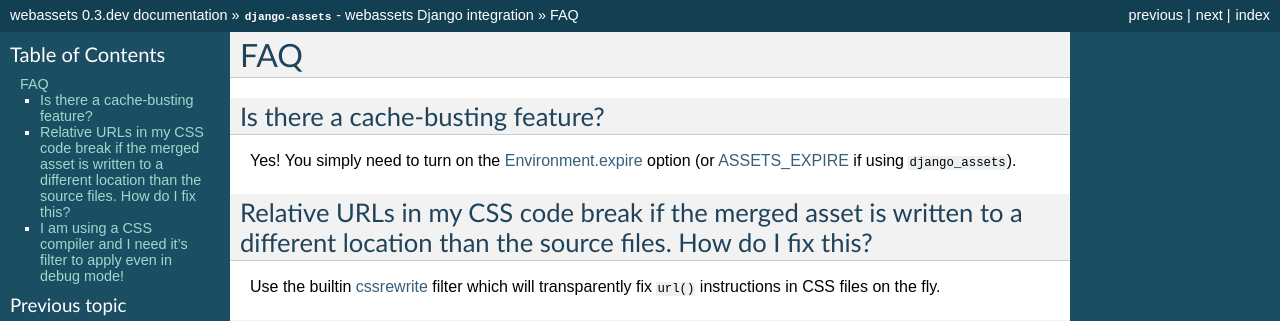
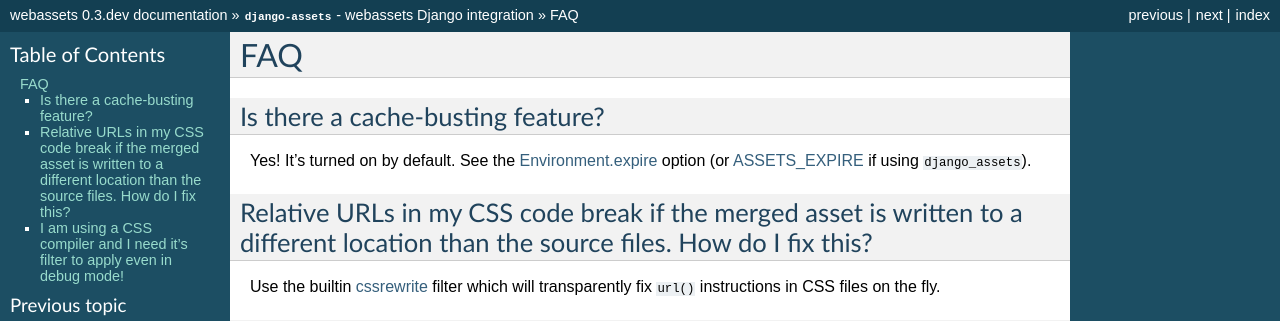
Before and after one commit to miracle2k/webassets, a Sphinx documentation site: the page built from docs/faq.rst, in a window 1280 px wide. Shown: the top 321 px of the page. Built offline with Sphinx 7.4.7, drawn with Linux system fonts in a browser that asks for light colours.

Commit message:
Enable 'expire' option by default.

```diff
--- a/docs/faq.rst
+++ b/docs/faq.rst
@@ -4,7 +4,8 @@ FAQ
 Is there a cache-busting feature?
 ~~~~~~~~~~~~~~~~~~~~~~~~~~~~~~~~~
 
-Yes! You simply need to turn on the :ref:`Environment.expire <environment-setting-expire>`
+Yes! It's turned on by default. See the
+:ref:`Environment.expire <environment-setting-expire>`
 option (or :ref:`ASSETS_EXPIRE <django-setting-expire>` if using
 ``django_assets``).
 
```
Also changed, not shown: 1 other file.
